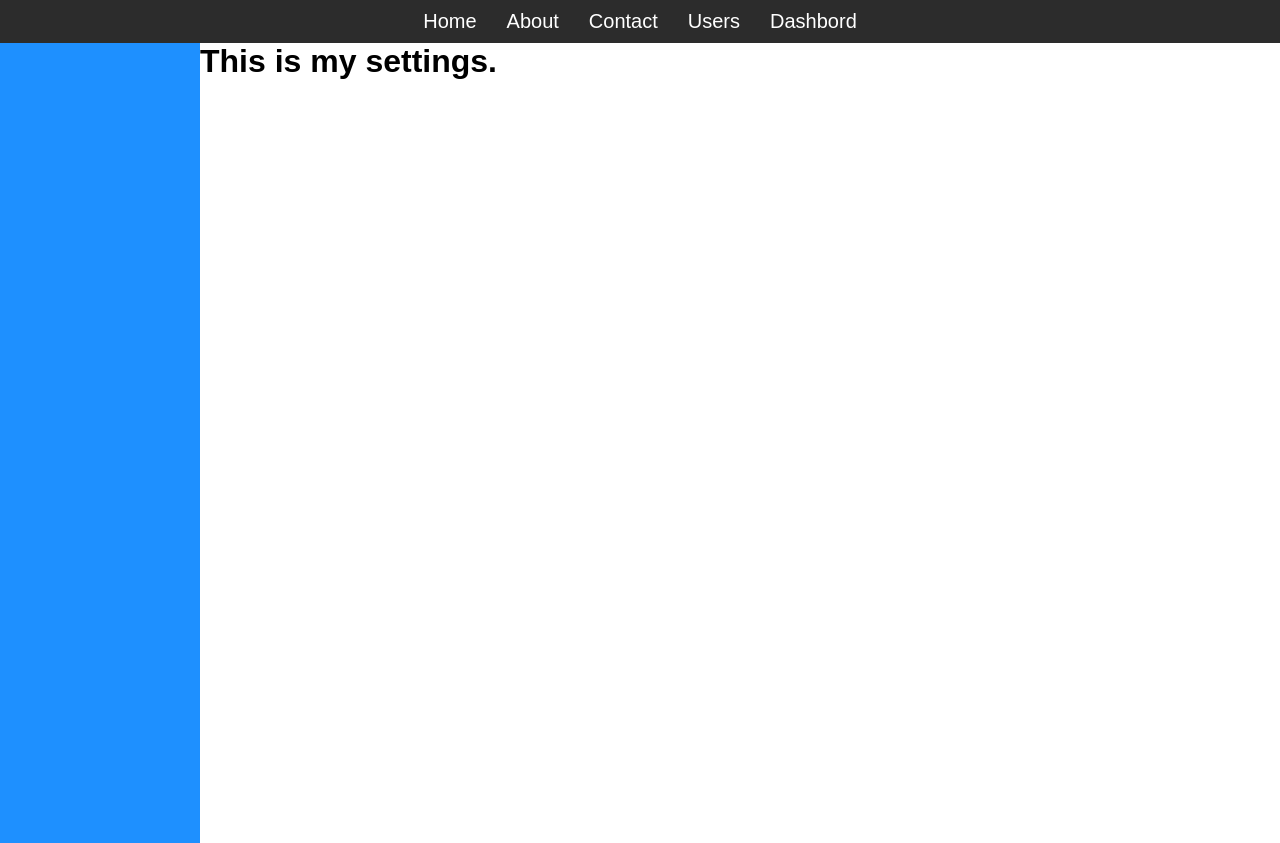
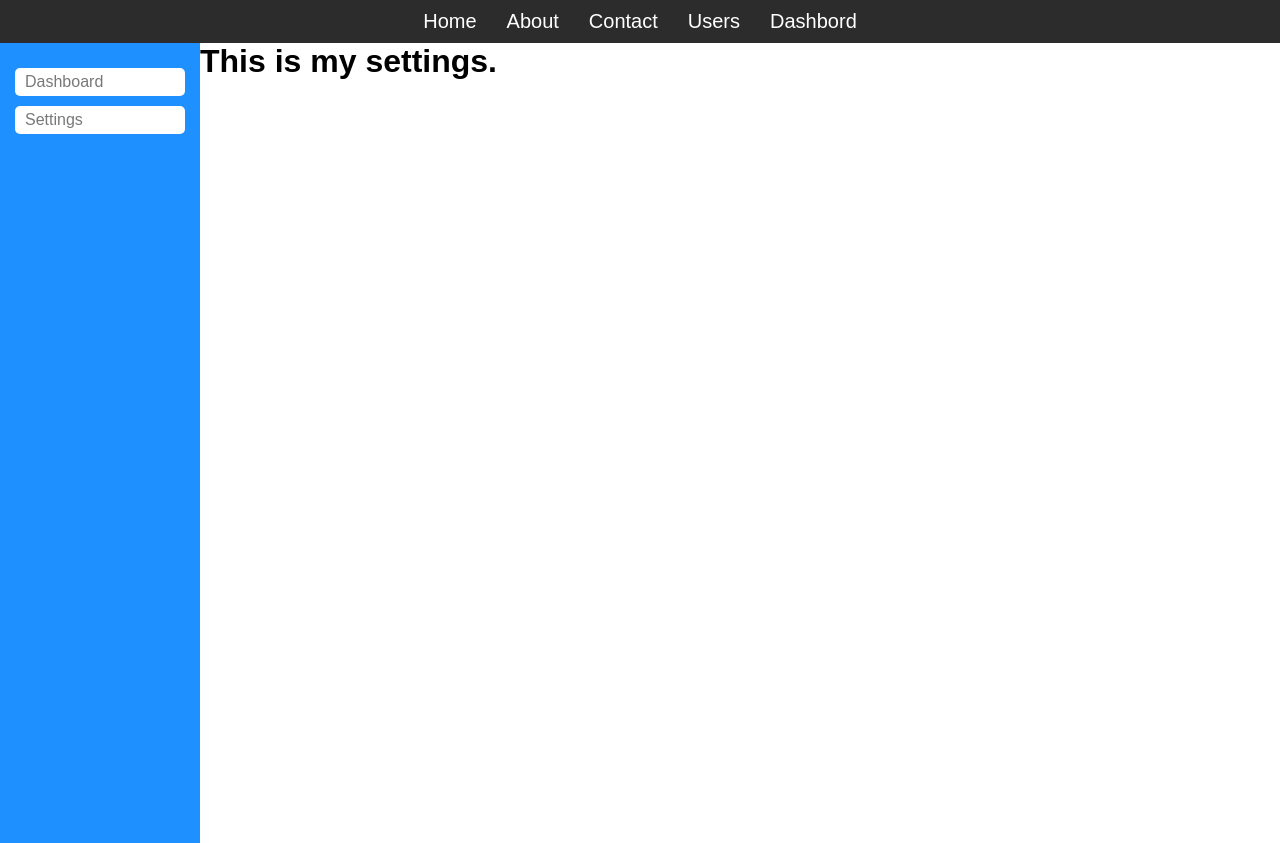
Before and after one commit to tainuth1/Basic-React-Router, a React (Vite) app: page /dashboard/settings in a window 1280 px wide. Built offline with nearby package versions, Linux system fonts and the light colour scheme; the HTML template or start-up script is replaced by a standard one.

Commit message:
update code

```diff
--- a/src/pages/dashboard/Dashboard.jsx
+++ b/src/pages/dashboard/Dashboard.jsx
@@ -1,11 +1,13 @@
 import React from 'react'
 import "./dashboard.css"
-import { Outlet } from 'react-router-dom'
+import { Link, Outlet } from 'react-router-dom'
 
 const Dashboard = () => {
   return (
     <div className='parent'>
       <div className="sidebar">
+        <Link to={"/dashboard"}>Dashboard</Link>
+        <Link to={"/dashboard/settings"}>Settings</Link>
       </div>
       <div className="content">
         <Outlet/>
--- a/src/pages/dashboard/dashboard.css
+++ b/src/pages/dashboard/dashboard.css
@@ -5,4 +5,14 @@
     width: 200px;
     height: 100vh;
     background-color: dodgerblue;
+    padding: 15px;
 }
+.sidebar a{
+    display: block;
+    margin-top: 10px;
+    background-color: white;
+    border-radius: 5px;
+    padding: 5px 10px;
+    color: #787878;
+    text-decoration: none;
+}
--- a/src/router/AppRouter.jsx
+++ b/src/router/AppRouter.jsx
@@ -21,6 +21,8 @@ const AppRouter = () => {
       <Route path="/profile/:id" element={<Profile/>}/>
 
       <Route path="/dashboard" element={<Dashboard />}>
+        {/* <Route path="" element={<Main />} /> */}
+        {/* OR */}
         <Route index element={<Main />} />
         <Route path="settings" element={<Settings />} />
       </Route>
```
